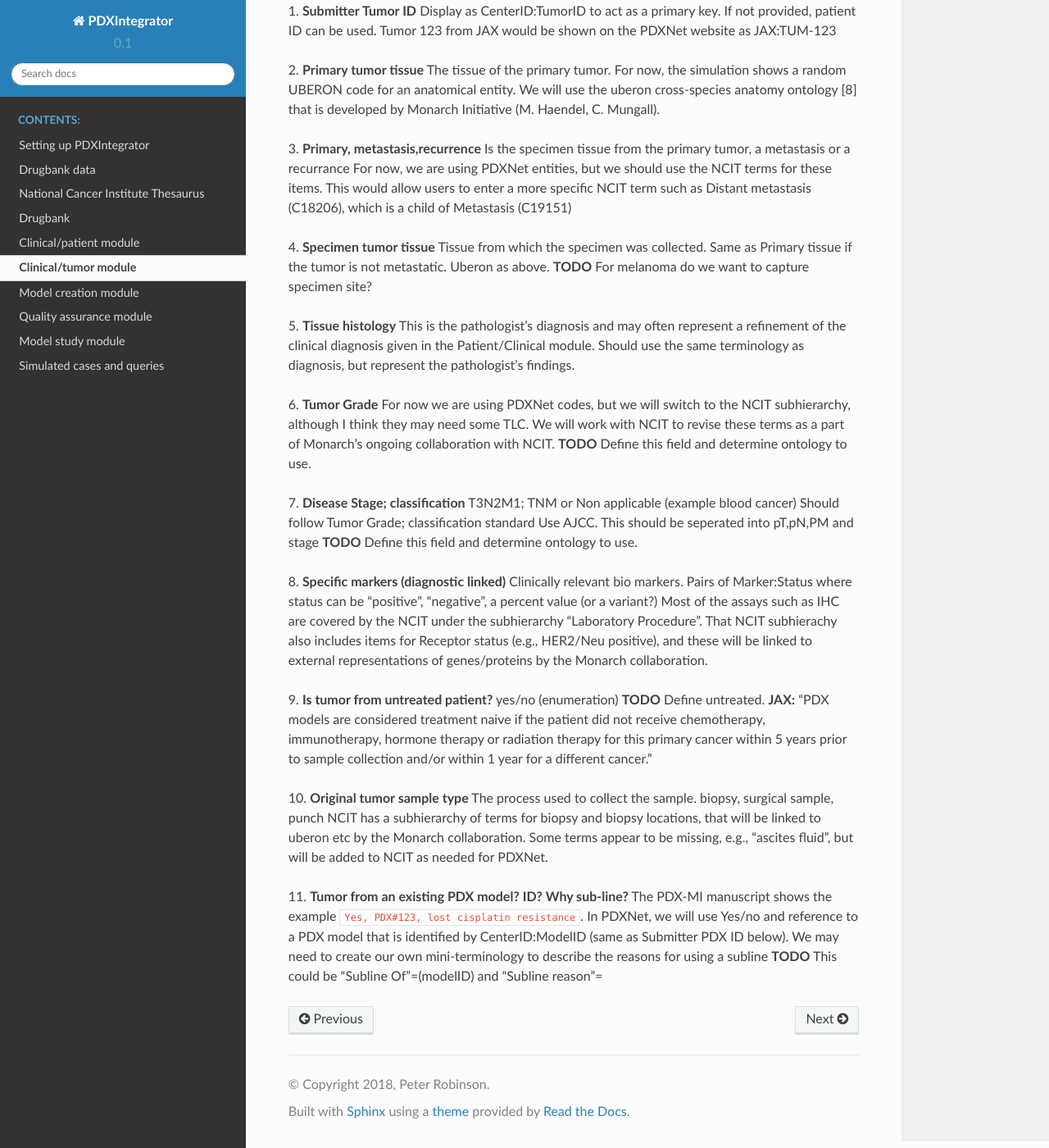
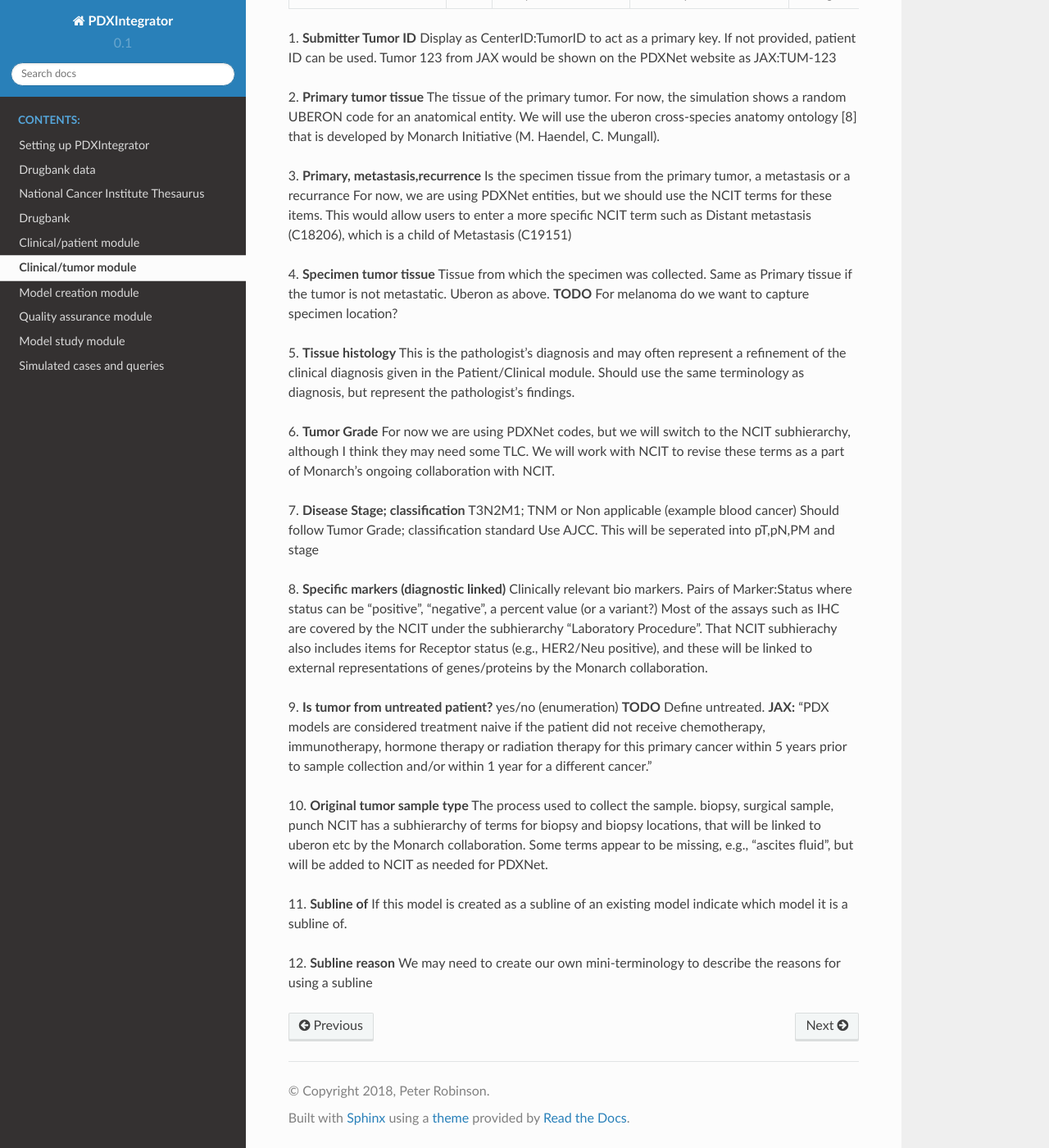
Before and after one commit to TheJacksonLaboratory/PDXintegrator, a Sphinx documentation site: the page built from docs/tumor.rst, in a window 1280 px wide and 1400 px high, scrolled down 627 px. Shown: the whole window at 82% size. Built offline with Sphinx 7.4.7 and the Read the Docs theme 2.0.0, drawn with Linux system fonts in a browser that asks for light colours; some of the changed text lies outside the part shown.

Commit message:
Update tumor.rst
Changes from 3-29 Ontology Committee call

```diff
--- a/docs/tumor.rst
+++ b/docs/tumor.rst
@@ -26,7 +26,9 @@
 +---------------------------+-----+----------------------+-------------------------+-------------------------+
 | Tumor Sample Type         | D   | Collection Procedure | biopsy                  | enumeration             |
 +---------------------------+-----+----------------------+-------------------------+-------------------------+
-| From an existing PDX model| D   |                      | yes/no                  | see below               |
+| Subline of                |     | Subline of model     | PDX-123                 | Model Identifier        |
++---------------------------+-----+----------------------+-------------------------+-------------------------+
+| Subline reason            |     | Why a subline        | Lost Cisplatin Resist.  | String                  |
 +---------------------------+-----+----------------------+-------------------------+-------------------------+
 
 
@@ -48,7 +50,7 @@
 4. **Specimen tumor tissue**
 Tissue from which the specimen was collected. Same as Primary tissue if the tumor is not metastatic.
 Uberon as above.
-**TODO** For melanoma do we want to capture specimen site?
+**TODO** For melanoma do we want to capture specimen location?
 
 5. **Tissue histology**
 This is the pathologist's diagnosis and may often represent a refinement of the clinical diagnosis given in the Patient/Clinical module. Should use the same terminology as diagnosis, but represent the pathologist's findings.
@@ -56,13 +58,11 @@
 6. **Tumor Grade**
 For now we are using PDXNet codes, but we will switch to the NCIT subhierarchy, although I think they may need some TLC.
 We will work with NCIT to revise these terms as a part of Monarch’s ongoing collaboration with NCIT.
-**TODO** Define this field and determine ontology to use.
 
 7. **Disease Stage; classification**
 T3N2M1;    TNM    or    Non    applicable    (example    blood    cancer)
 Should follow Tumor Grade; classification standard
-Use AJCC. This should be seperated into pT,pN,PM and stage
-**TODO** Define this field and determine ontology to use.
+Use AJCC. This will be seperated into pT,pN,PM and stage
 
 8. **Specific  markers (diagnostic linked)**
 Clinically relevant bio markers.
@@ -79,9 +79,8 @@
 biopsy, surgical sample, punch
 NCIT has a subhierarchy of terms for biopsy and biopsy locations, that will be linked to uberon etc by the Monarch collaboration. Some terms appear to be missing, e.g., “ascites fluid”, but will be added to NCIT as needed for PDXNet.
 
+11. **Subline of**
+If this model is created as a subline of an existing model indicate which model it is a subline of.
 
-11. **Tumor from an existing PDX model? ID?  Why sub-line?**
-The PDX-MI manuscript shows the example ``Yes, PDX#123, lost cisplatin resistance``. In PDXNet, we will use
-Yes/no and reference to a PDX model that is identified by CenterID:ModelID (same as Submitter    PDX    ID below).
+12. **Subline reason**
 We may need to create our own mini-terminology to describe the reasons for using a subline
-**TODO** This could be  "Subline Of"=(modelID) and "Subline reason"=
```
Also changed, not shown: other parts of docs/tumor.rst (+1 -1 lines).
